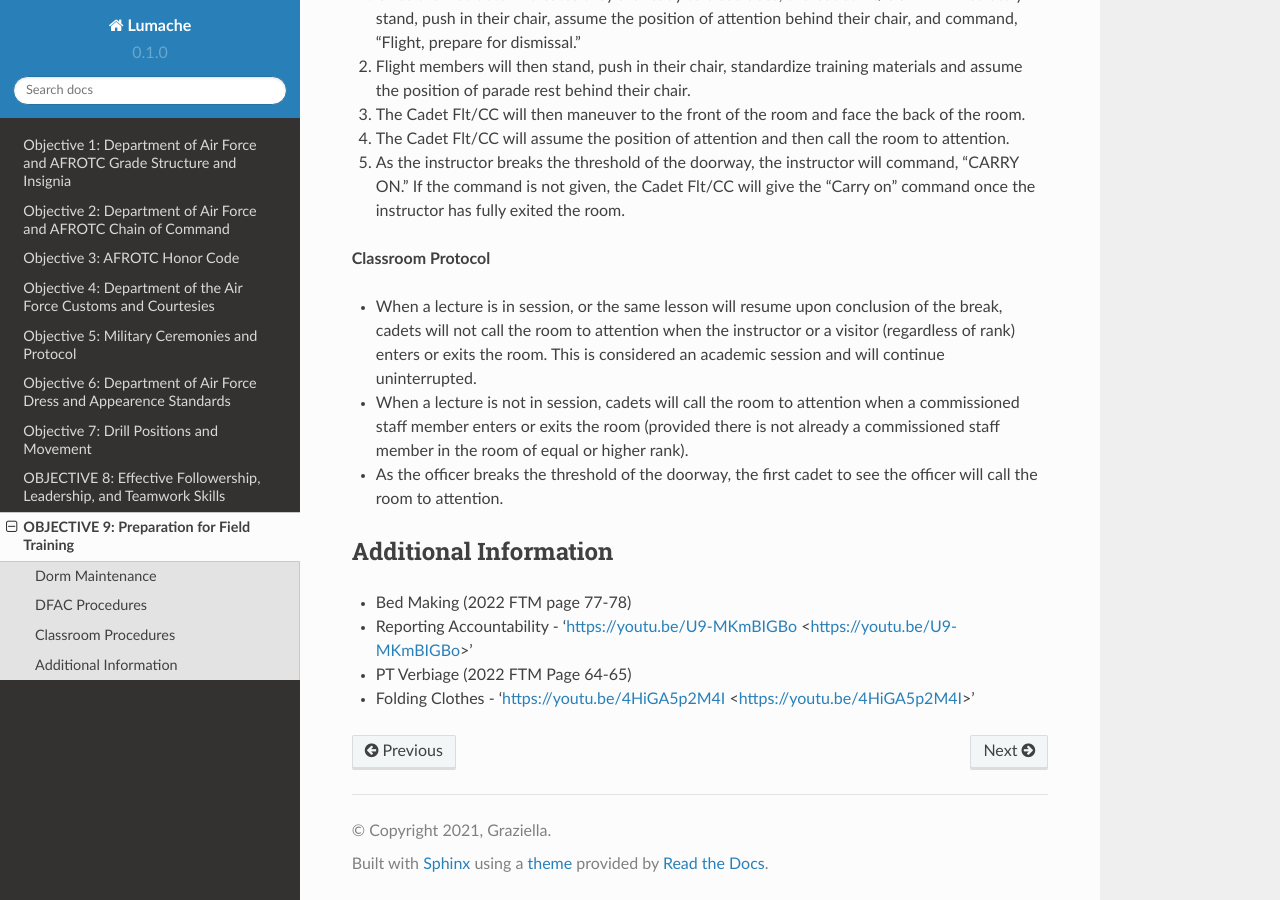
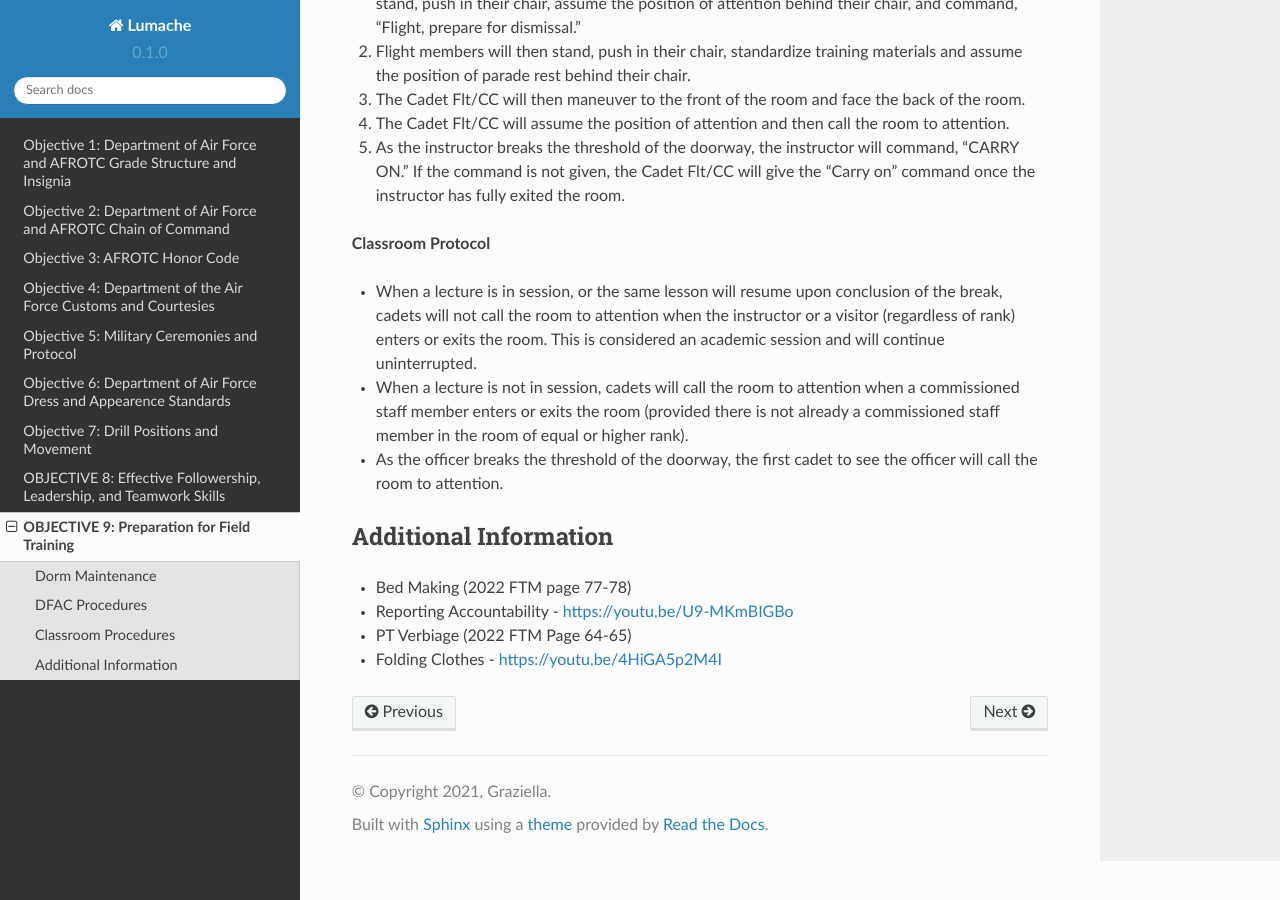
Before and after one commit to DET159/rtd-test, a Sphinx documentation site: the page built from docs/source/Obj_9.rst, in a window 1280 px wide and 900 px high, scrolled down 3028 px. Built offline with Sphinx 7.4.7 and the Read the Docs theme 2.0.0, drawn with Linux system fonts in a browser that asks for light colours; part of the change alters nothing that is shown; some of the changed text lies outside the part shown.

Commit message:
Obj 8 & 9 Fix

```diff
--- a/docs/source/Obj_9.rst
+++ b/docs/source/Obj_9.rst
@@ -20,6 +20,7 @@ DFAC Procedures
 ------------------------------
 
 ::
+
     Insert Video 1 here
 
     Insert Video 2 here
@@ -99,6 +100,6 @@ Additional Information
 ----------------------------------
 
 * Bed Making (2022 FTM page 77-78)
-* Reporting Accountability - 'https://youtu.be/U9-MKmBIGBo <https://youtu.be/U9-MKmBIGBo>'
+* Reporting Accountability - https://youtu.be/U9-MKmBIGBo
 * PT Verbiage (2022 FTM Page 64-65)
-* Folding Clothes - 'https://youtu.be/4HiGA5p2M4I <https://youtu.be/4HiGA5p2M4I>'
+* Folding Clothes - https://youtu.be/4HiGA5p2M4I
```
Also changed, not shown: docs/source/Obj_8.rst (+18 -0 lines).
